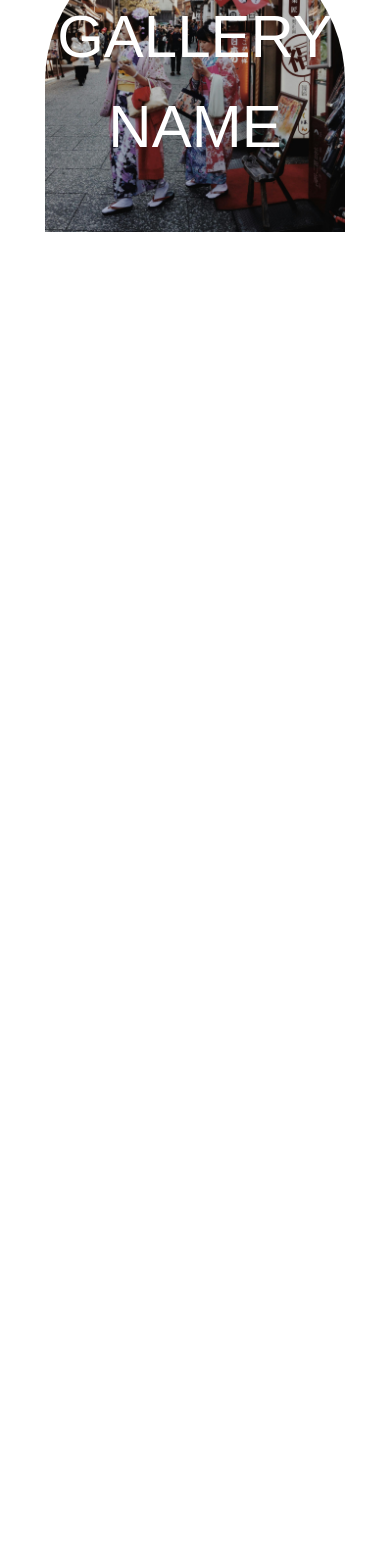
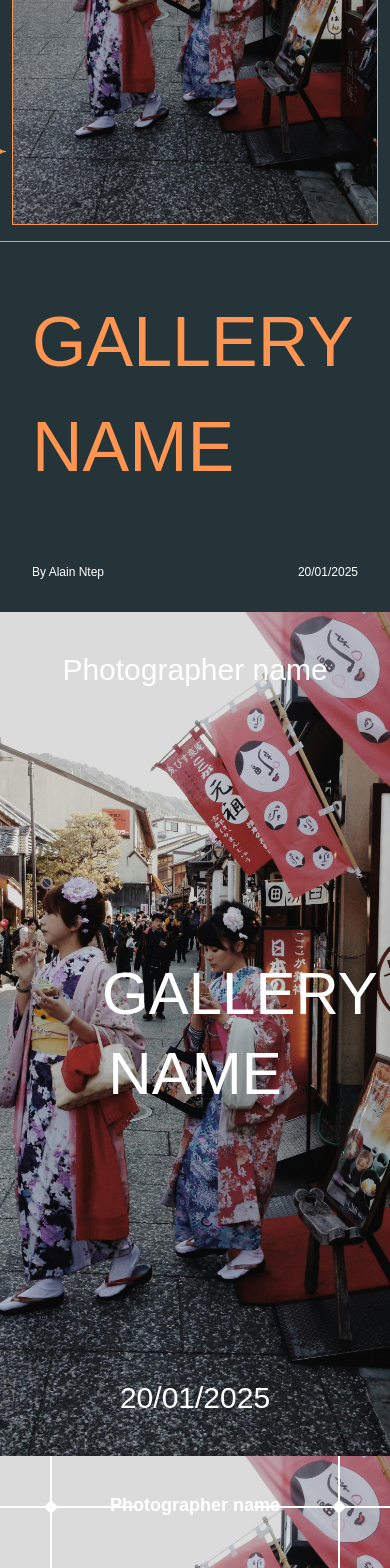
Before and after one commit to libii2018/Galery, a Next.js app: page / in a window 390 px wide. Shown: the part 340-1908 px from the top of the page. Before the commit the page ends 844 px from the top, so only its background shows below. Built offline with nearby package versions, Linux system fonts and the light colour scheme.

Commit message:
Fixed errors on responsive text sizes

```diff
--- a/src/app/cover/10.tsx
+++ b/src/app/cover/10.tsx
@@ -23,7 +23,7 @@ export default function Cover({
       className={`flex flex-col relative justify-between h-[100vh] p-8 bg-[${eventBackgroundColor}]`}
     >
       <h1
-        className={`absolute font-${fonts.font1} uppercase text-[60px] md:text-[90px] w-full m-0 p-0 text-center lg:text-[120px] top-1/2 left-1/2 text-white z-30 -translate-x-1/2 -translate-y-1/2`}
+        className={`absolute font-${fonts.font1} uppercase text-[50px] md:text-[90px] w-full m-0 p-0 text-center lg:text-[120px] top-1/2 left-1/2 text-white z-30 -translate-x-1/2 -translate-y-1/2`}
       >
         {eventName}
       </h1>
--- a/src/app/cover/11.tsx
+++ b/src/app/cover/11.tsx
@@ -30,12 +30,12 @@ export default function Cover({
       <div className="flex flex-col items-center justify-center w-full h-full">
         <div className="flex flex-col items-center justify-center w-full h-full gap-2">
           <h1
-            className={`text-white uppercase font-${fonts.font1} font-semibold text-[80px] md:text-[110px] lg:text-[135px] text-center w-full leading-[80px] md:leading-[100px] lg:leading-[120px] md:text-center`}
+            className={`text-white uppercase font-${fonts.font1} font-semibold text-[60px] md:text-[110px] lg:text-[135px] text-center w-full leading-[80px] md:leading-[100px] lg:leading-[120px] md:text-center`}
           >
             {eventName}
           </h1>
           <h2
-            className={`text-white uppercase font-${fonts.font2} font-medium text-5xl`}
+            className={`text-white uppercase font-${fonts.font2} font-medium md:text-5xl`}
           >
             {eventCreator}
           </h2>
--- a/src/app/cover/2.tsx
+++ b/src/app/cover/2.tsx
@@ -20,12 +20,12 @@ export default function Cover({
 }: Props) {
   return (
     <section
-      className={`flex flex-col items-center justify-between md:h-[100vh] lg:h-[100vh] p-8 bg-[${eventBackgroundColor}] gap-20`}
+      className={`flex flex-col items-center justify-between md:h-[100vh] lg:h-[100vh] p-8 bg-[${eventBackgroundColor}] gap-20 overflow-hidden`}
     >
       <div className="flex flex-col gap-12 md:gap-0 md:flex-row lg:flex-row items-center justify-between relative w-full max-w-[1200px]">
         <div className="flex flex-col w-full justify-center items-center md:items-start lg:items-start md:w-[50%] lg:w-[50%]">
           <div className="w-[400px] h-[550px] lg:w-[500px] lg:h-[650px] relative flex flex-col z-40  rounded-tl-[300px] rounded-tr-[300px] border-[1px] border-[#ff9551]">
-            <div className="absolute -left-[5.2%] lg:-left-[5.2%] gap-[1px] top-[80%] lg:top-[80%] size-[40px] lg:size-[50px] bg-transparent">
+            <div className="absolute -left-[5.1%] lg:-left-[5.2%] gap-[1px] top-[80%] lg:top-[80%] size-[40px] lg:size-[50px] bg-transparent">
               <div className="size-full relative">
                 <div className="bg-[#ff9551] top-1/2 left-1/2 w-1/2 h-1/2 absolute -translate-x-1/2 -translate-y-1/2"></div>
                 <div className="bg-[#253439] w-1/2 h-1/2 top-[-0.5px] left-[-0.5px] absolute rounded-[100%]"></div>
--- a/src/app/cover/3.tsx
+++ b/src/app/cover/3.tsx
@@ -31,7 +31,7 @@ export default function Cover({
         {eventCreator}
       </h2>
       <h1
-        className={`text-white uppercase font-${fonts.font1} text-[100px] md:text-[170px] w-[60%] leading-[100px] md:leading-[140px] lg:leading-[180px] text-center`}
+        className={`text-white uppercase font-${fonts.font1} text-[60px] md:text-[90px] lg:text-[140px] w-[60%] leading-[80px] md:leading-[120px] lg:leading-[180px] text-center`}
       >
         {eventName}
       </h1>
--- a/src/app/cover/4.tsx
+++ b/src/app/cover/4.tsx
@@ -38,7 +38,7 @@ export default function Cover({
         {eventCreator}
       </h2>
       <h1
-        className={`text-white uppercase font-${fonts.font1} absolute top-1/2 -translate-x-1/2 left-1/2 -translate-y-1/2 text-[100px] md:text-[170px] w-[50%] leading-[80px] md:leading-[100px] lg:leading-[140px] text-center`}
+        className={`text-white uppercase font-${fonts.font1} absolute top-1/2 -translate-x-1/2 left-1/2 -translate-y-1/2 text-[60px] md:text-[90px] lg:text-[140px] w-[60%] leading-[80px] md:leading-[120px] text-center`}
       >
         {eventName}
       </h1>
--- a/src/app/cover/5.tsx
+++ b/src/app/cover/5.tsx
@@ -31,7 +31,7 @@ export default function Cover({
         {eventCreator}
       </h2>
       <h1
-        className={`text-white font-${fonts.font1} font-medium uppercase text-[100px] md:text-[170px] w-[60%] leading-[80px] md:leading-[100px] lg:leading-[140px] text-center`}
+        className={`text-white font-${fonts.font1} font-medium uppercase text-[60px] md:text-[90px] lg:text-[140px] w-[60%] leading-[80px] md:leading-[120px] text-center`}
       >
         {eventName}
       </h1>
--- a/src/app/cover/6.tsx
+++ b/src/app/cover/6.tsx
@@ -27,7 +27,7 @@ export default function Cover({
           {eventCreator}
         </h2>
         <h1
-          className={`text-[#6b6361] font-${fonts.font1} uppercase text-[100px] md:text-[120px] lg:text-[150px] w-full text-left md:w-[60%] leading-[80px] md:leading-[100px] lg:leading-[140px] md:text-center`}
+          className={`text-[#6b6361] font-${fonts.font1} uppercase text-[70px] md:text-[120px] lg:text-[150px] w-full text-left md:w-[60%] leading-[80px] md:leading-[100px] lg:leading-[140px] md:text-center`}
         >
           {eventName}
         </h1>
--- a/src/app/cover/8.tsx
+++ b/src/app/cover/8.tsx
@@ -32,12 +32,12 @@ export default function Cover({
       >
         <div className="flex flex-col items-center justify-center w-full h-full p-10">
           <h1
-            className={`text-[#fff500] uppercase font-${fonts.font1} my-auto text-[80px] md:text-[110px] lg:text-[130px] text-center w-full leading-[80px] md:leading-[100px] lg:leading-[120px] md:text-center`}
+            className={`text-[#fff500] uppercase font-${fonts.font1} my-auto text-[60px] md:text-[110px] lg:text-[130px] text-center w-full leading-[80px] md:leading-[100px] lg:leading-[120px] md:text-center`}
           >
             {eventName}
           </h1>
           <h2
-            className={`text-[#fff500] uppercase font-${fonts.font2} text-2xl`}
+            className={`text-[#fff500] uppercase font-${fonts.font2} text-xl md:text-2xl`}
           >
             {eventCreator}
           </h2>
--- a/src/app/page.tsx
+++ b/src/app/page.tsx
@@ -13,7 +13,8 @@ import { CoverPosition, CoverStyle } from "./types";
 
 export default function Home() {
   return (
-    <Cover1
+    <>
+      {/* <Cover1
         cover={{
           name: "Sample Image",
           url: "/images/photo3.jpg",
@@ -28,166 +29,167 @@ export default function Home() {
           font1: "dream",
           font2: "open-sans",
         }}
+      />*/}
+      <Cover2
+        cover={{
+          name: "Sample Image",
+          url: "/images/photo3.jpg",
+          style: CoverStyle.CENTER,
+          position: CoverPosition.CENTER,
+        }}
+        eventName="Gallery name"
+        eventDate="20/01/2025"
+        eventCreator="By Alain Ntep"
+        eventBackgroundColor="#253439"
+        fonts={{
+          font1: "dream",
+          font2: "open-sans",
+        }}
       />
-    // <Cover2
-    //   cover={{
-    //     name: "Sample Image",
-    //     url: "/images/photo3.jpg",
-    //     style: CoverStyle.CENTER,
-    //     position: CoverPosition.CENTER,
-    //   }}
-    //   eventName="Gallery name"
-    //   eventDate="20/01/2025"
-    //   eventCreator="By Alain Ntep"
-    //   eventBackgroundColor="#253439"
-    //   fonts={{
-    //     font1: "dream",
-    //     font2: "open-sans",
-    //   }}
-    // />
-    // <Cover3
-    //   cover={{
-    //     name: "Sample Image",
-    //     url: "/images/photo3.jpg",
-    //     style: CoverStyle.CENTER,
-    //     position: CoverPosition.CENTER,
-    //   }}
-    //   eventName="Gallery name"
-    //   eventDate="20/01/2025"
-    //   eventCreator="Photographer name"
-    //   eventBackgroundColor="#253439"
-    //   fonts={{
-    //     font1: "tan-mon-cheri",
-    //     font2: "drugs",
-    //   }}
-    // />
-    // <Cover4
-    //   cover={{
-    //     name: "Sample Image",
-    //     url: "/images/photo3.jpg",
-    //     style: CoverStyle.CENTER,
-    //     position: CoverPosition.CENTER,
-    //   }}
-    //   eventName="Gallery name"
-    //   eventDate="20/01/2025"
-    //   eventCreator="Photographer name"
-    //   eventBackgroundColor="#253439"
-    //   fonts={{
-    //     font1: "lazord",
-    //     font2: "poppins",
-    //   }}
-    // />
-    // <Cover5
-    //   cover={{
-    //     name: "Sample Image",
-    //     url: "/images/photo3.jpg",
-    //     style: CoverStyle.CENTER,
-    //     position: CoverPosition.CENTER,
-    //   }}
-    //   eventName="Gallery name"
-    //   eventDate="20/01/2025"
-    //   eventCreator="Photographer name"
-    //   eventBackgroundColor="#253439"
-    //   fonts={{
-    //     font1: "cinzel",
-    //     font2: "poppins",
-    //   }}
-    // />
-    // <Cover6
-    //   cover={{
-    //     name: "Sample Image",
-    //     url: "/images/photo3.jpg",
-    //     style: CoverStyle.CENTER,
-    //     position: CoverPosition.CENTER,
-    //   }}
-    //   eventName="Gallery name"
-    //   eventDate="20/01/2025"
-    //   eventCreator="Photographer name"
-    //   eventBackgroundColor="#eeeae5"
-    //   fonts={{
-    //     font1: "helvetica",
-    //     font2: "opensauce",
-    //   }}
-    // />
-    // <Cover7
-    //   cover={{
-    //     name: "Sample Image",
-    //     url: "/images/photo3.jpg",
-    //     style: CoverStyle.CENTER,
-    //     position: CoverPosition.CENTER,
-    //   }}
-    //   eventName="Gallery name"
-    //   eventDate="20/01/2025"
-    //   eventCreator="Photographer name"
-    //   eventBackgroundColor="#eeeae5"
-    //   fonts={{
-    //     font1: "perandory",
-    //     font2: "helvetica",
-    //   }}
-    // />
-    // <Cover8
-    //   cover={{
-    //     name: "Sample Image",
-    //     url: "/images/photo3.jpg",
-    //     style: CoverStyle.CENTER,
-    //     position: CoverPosition.CENTER,
-    //   }}
-    //   eventName="Gallery name"
-    //   eventDate="20/01/2025"
-    //   eventCreator="Photographer name"
-    //   eventBackgroundColor="#ff9551"
-    //   fonts={{
-    //     font1: "perandory",
-    //     font2: "helvetica",
-    //   }}
-    // />
-    // <Cover9
-    //   cover={{
-    //     name: "Sample Image",
-    //     url: "/images/photo3.jpg",
-    //     style: CoverStyle.CENTER,
-    //     position: CoverPosition.CENTER,
-    //   }}
-    //   eventName="Gallery name"
-    //   eventDate="20/01/2025"
-    //   eventCreator="Photographer name"
-    //   eventBackgroundColor="#ff9551"
-    //   fonts={{
-    //     font1: "lazord",
-    //     font2: "poppins",
-    //   }}
-    // />
-    // <Cover10
-    //   cover={{
-    //     name: "Sample Image",
-    //     url: "/images/photo3.jpg",
-    //     style: CoverStyle.CENTER,
-    //     position: CoverPosition.CENTER,
-    //   }}
-    //   eventName="Gallery name"
-    //   eventDate="20/01/2025"
-    //   eventCreator="Photographer name"
-    //   eventBackgroundColor="#383020"
-    //   fonts={{
-    //     font1: "dream",
-    //     font2: "open-sans",
-    //   }}
-    // />
-    // <Cover11
-    //   cover={{
-    //     name: "Sample Image",
-    //     url: "/images/photo3.jpg",
-    //     style: CoverStyle.CENTER,
-    //     position: CoverPosition.CENTER,
-    //   }}
-    //   eventName="Gallery name"
-    //   eventDate="20/01/2025"
-    //   eventCreator="photographer"
-    //   eventBackgroundColor="#383020"
-    //   fonts={{
-    //     font1: "poppins",
-    //     font2: "poppins",
-    //   }}
-    // />
+      <Cover3
+        cover={{
+          name: "Sample Image",
+          url: "/images/photo3.jpg",
+          style: CoverStyle.CENTER,
+          position: CoverPosition.CENTER,
+        }}
+        eventName="Gallery name"
+        eventDate="20/01/2025"
+        eventCreator="Photographer name"
+        eventBackgroundColor="#253439"
+        fonts={{
+          font1: "tan-mon-cheri",
+          font2: "drugs",
+        }}
+      />
+      <Cover4
+        cover={{
+          name: "Sample Image",
+          url: "/images/photo3.jpg",
+          style: CoverStyle.CENTER,
+          position: CoverPosition.CENTER,
+        }}
+        eventName="Gallery name"
+        eventDate="20/01/2025"
+        eventCreator="Photographer name"
+        eventBackgroundColor="#253439"
+        fonts={{
+          font1: "lazord",
+          font2: "poppins",
+        }}
+      />
+      <Cover5
+        cover={{
+          name: "Sample Image",
+          url: "/images/photo3.jpg",
+          style: CoverStyle.CENTER,
+          position: CoverPosition.CENTER,
+        }}
+        eventName="Gallery name"
+        eventDate="20/01/2025"
+        eventCreator="Photographer name"
+        eventBackgroundColor="#253439"
+        fonts={{
+          font1: "cinzel",
+          font2: "poppins",
+        }}
+      />
+      <Cover6
+        cover={{
+          name: "Sample Image",
+          url: "/images/photo3.jpg",
+          style: CoverStyle.CENTER,
+          position: CoverPosition.CENTER,
+        }}
+        eventName="Gallery name"
+        eventDate="20/01/2025"
+        eventCreator="Photographer name"
+        eventBackgroundColor="#eeeae5"
+        fonts={{
+          font1: "helvetica",
+          font2: "opensauce",
+        }}
+      />
+      <Cover7
+        cover={{
+          name: "Sample Image",
+          url: "/images/photo3.jpg",
+          style: CoverStyle.CENTER,
+          position: CoverPosition.CENTER,
+        }}
+        eventName="Gallery name"
+        eventDate="20/01/2025"
+        eventCreator="Photographer name"
+        eventBackgroundColor="#eeeae5"
+        fonts={{
+          font1: "perandory",
+          font2: "helvetica",
+        }}
+      />
+      <Cover8
+        cover={{
+          name: "Sample Image",
+          url: "/images/photo3.jpg",
+          style: CoverStyle.CENTER,
+          position: CoverPosition.CENTER,
+        }}
+        eventName="Gallery name"
+        eventDate="20/01/2025"
+        eventCreator="Photographer name"
+        eventBackgroundColor="#ff9551"
+        fonts={{
+          font1: "perandory",
+          font2: "helvetica",
+        }}
+      />
+      <Cover9
+        cover={{
+          name: "Sample Image",
+          url: "/images/photo3.jpg",
+          style: CoverStyle.CENTER,
+          position: CoverPosition.CENTER,
+        }}
+        eventName="Gallery name"
+        eventDate="20/01/2025"
+        eventCreator="Photographer name"
+        eventBackgroundColor="#ff9551"
+        fonts={{
+          font1: "lazord",
+          font2: "poppins",
+        }}
+      />
+      <Cover10
+        cover={{
+          name: "Sample Image",
+          url: "/images/photo3.jpg",
+          style: CoverStyle.CENTER,
+          position: CoverPosition.CENTER,
+        }}
+        eventName="Gallery name"
+        eventDate="20/01/2025"
+        eventCreator="Photographer name"
+        eventBackgroundColor="#383020"
+        fonts={{
+          font1: "dream",
+          font2: "open-sans",
+        }}
+      />
+      <Cover11
+        cover={{
+          name: "Sample Image",
+          url: "/images/photo3.jpg",
+          style: CoverStyle.CENTER,
+          position: CoverPosition.CENTER,
+        }}
+        eventName="Gallery name"
+        eventDate="20/01/2025"
+        eventCreator="photographer"
+        eventBackgroundColor="#383020"
+        fonts={{
+          font1: "poppins",
+          font2: "poppins",
+        }}
+      />
+    </>
   );
 }
```
Lines whose indentation alone changed are shown as unchanged.
